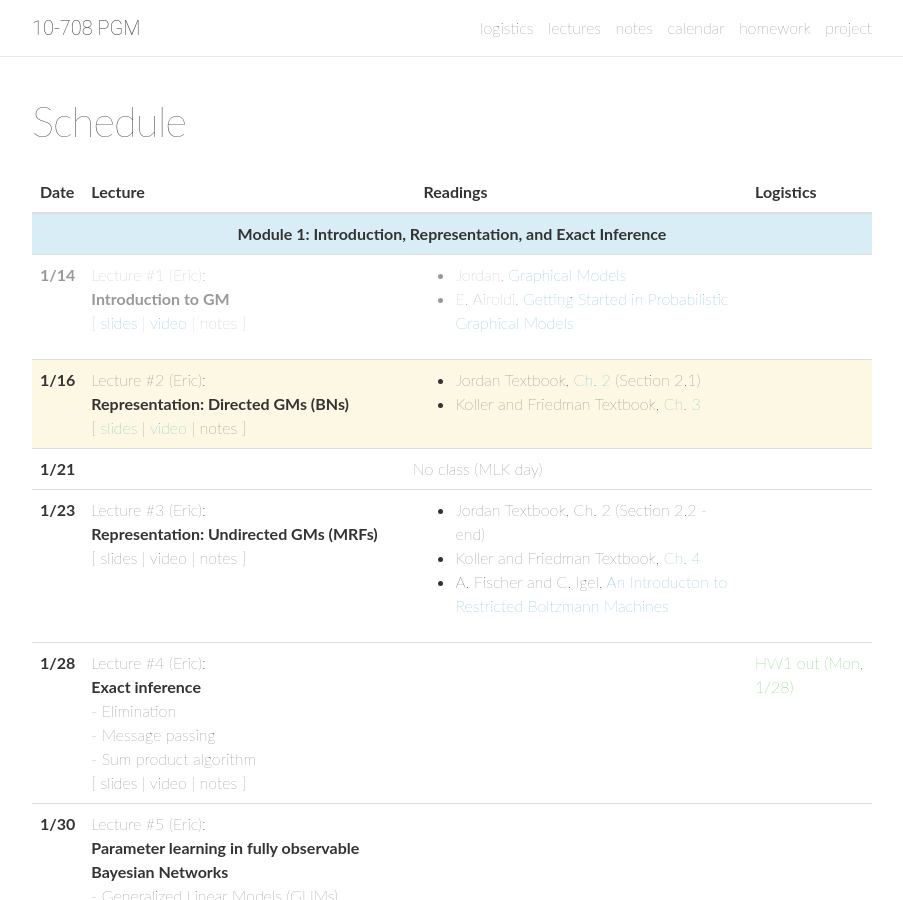
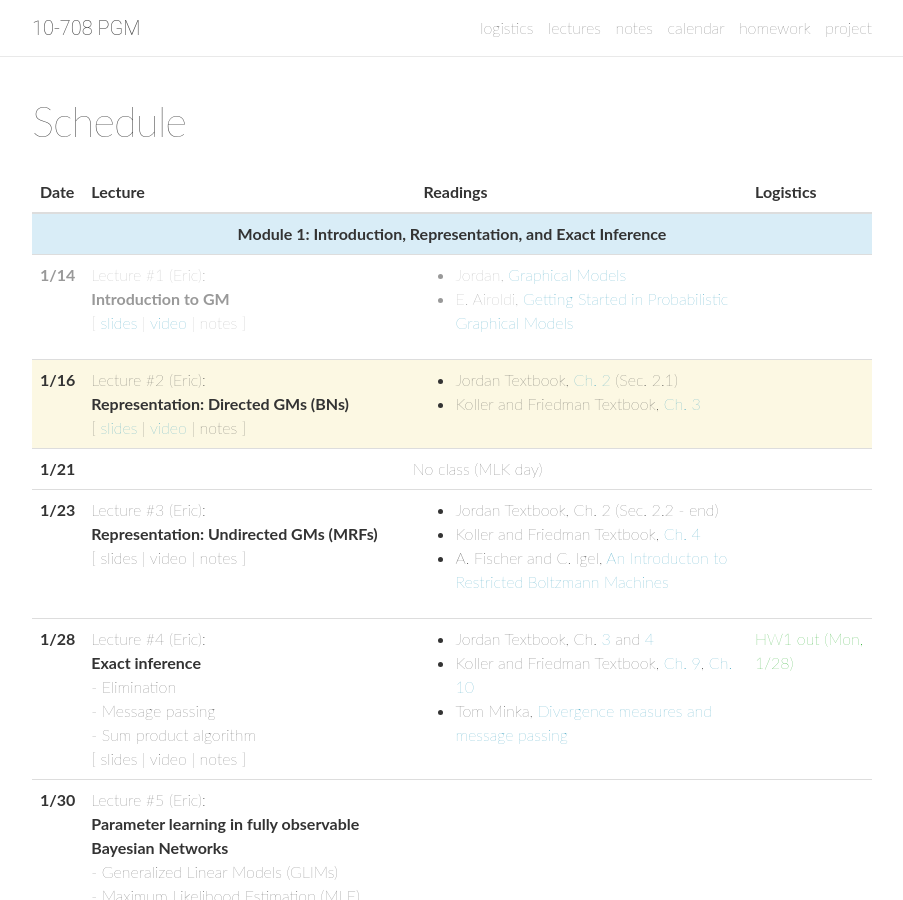
Before and after one commit to sailinglab/pgm-spring-2019, a Jekyll site: the page built from _pages/lectures.md, in a window 1280 px wide and 900 px high. Shown: the whole window, without its empty margins (188-1091 px from the left). Built offline with Jekyll 4.4.1, drawn with Linux system fonts in a browser that asks for light colours; nearby versions of some CDN libraries; comment, search, counter and statistics services are not loaded.

Commit message:
Update lectures.yml

```diff
--- a/_data/lectures.yml
+++ b/_data/lectures.yml
@@ -20,7 +20,7 @@
   video: "https://scs.hosted.panopto.com/Panopto/Pages/Viewer.aspx?id=388ec3f4-de78-4f5e-b5ca-a9d001296630"
   notes:
   readings:
-    - Jordan Textbook, <a href="http://www.cs.cmu.edu/~epxing/Class/10708-05/Chapters/GM_mj/chapter2.ps" target="_blank">Ch. 2</a> (Section 2.1)
+    - Jordan Textbook, <a href="https://people.eecs.berkeley.edu/~jordan/prelims/chapter2.pdf" target="_blank">Ch. 2</a> (Sec. 2.1)
     - Koller and Friedman Textbook, <a href="https://www.cs.cmu.edu/~epxing/Class/10708-17/readings/Ch%203.pdf" target="_blank">Ch. 3</a>
   logistics:
 
@@ -35,7 +35,7 @@
   video:
   notes:
   readings:
-    - Jordan Textbook, Ch. 2 (Section 2.2 - end)
+    - Jordan Textbook, Ch. 2 (Sec. 2.2 - end)
     - Koller and Friedman Textbook, <a href="http://www.cs.cmu.edu/~epxing/Class/10708-17/readings/Ch%204.pdf" target="_blank">Ch. 4</a>
     - A. Fischer and C. Igel, <a href="http://image.diku.dk/igel/paper/AItRBM-proof.pdf" target="_blank">An Introducton to Restricted Boltzmann Machines</a>
   logistics:
@@ -51,6 +51,10 @@
   video:
   notes:
   readings:
+    - Jordan Textbook, Ch. <a href="https://people.eecs.berkeley.edu/~jordan/prelims/chapter3.pdf" target="_blank">3</a> and <a href="https://people.eecs.berkeley.edu/~jordan/prelims/chapter4.pdf" target="_blank">4</a>
+    - Koller and Friedman Textbook, <a href="https://www.cs.cmu.edu/~epxing/Class/10708-17/readings/Ch9.1-9.4.pdf" target="_blank">Ch. 9</a>, <a href="https://www.cs.cmu.edu/~epxing/Class/10708-17/readings/Ch10.1-10.3.pdf" target="_blank">Ch. 10</a>
+    - Tom Minka, <a href="https://www.seas.harvard.edu/courses/cs281/papers/minka-divergence.pdf" target="_blank">Divergence measures and message passing</a>
+
   logistics: >
     <span class="event">HW1 out (Mon, 1/28)</span>
 
```
